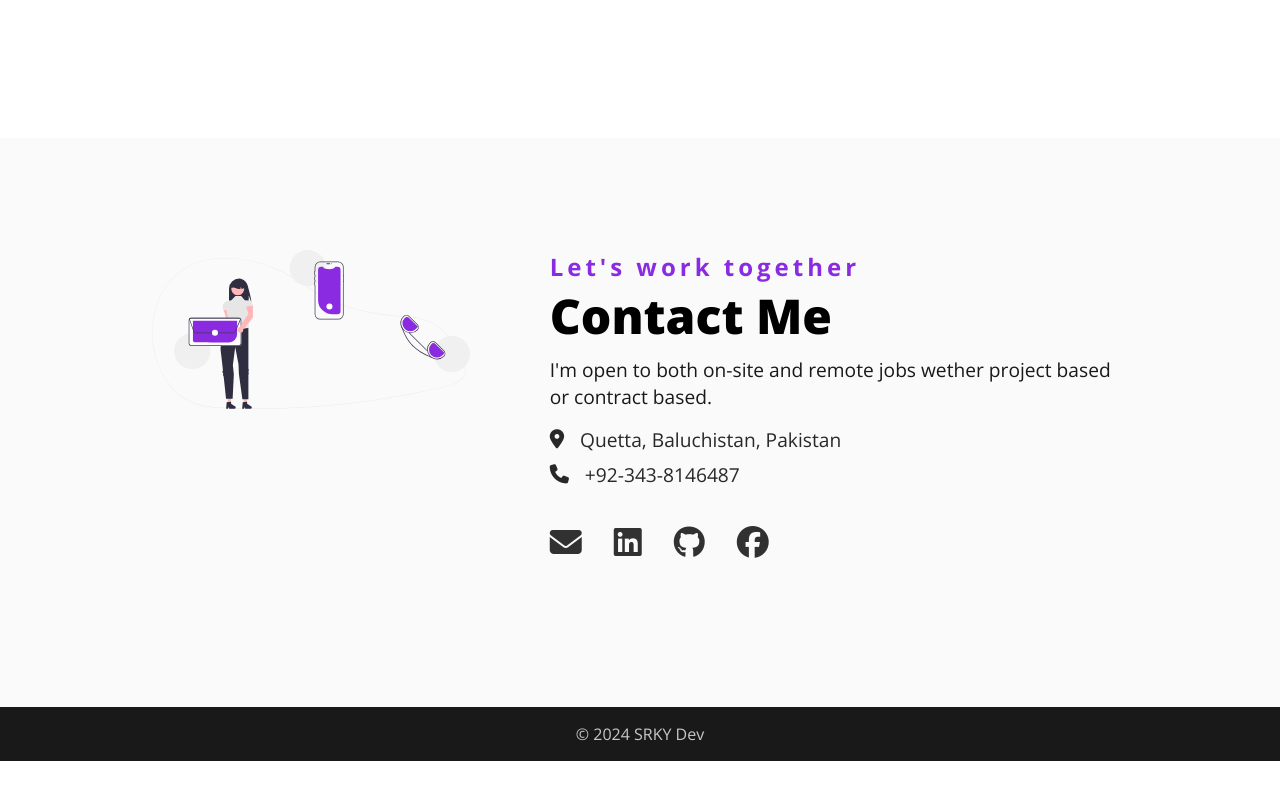
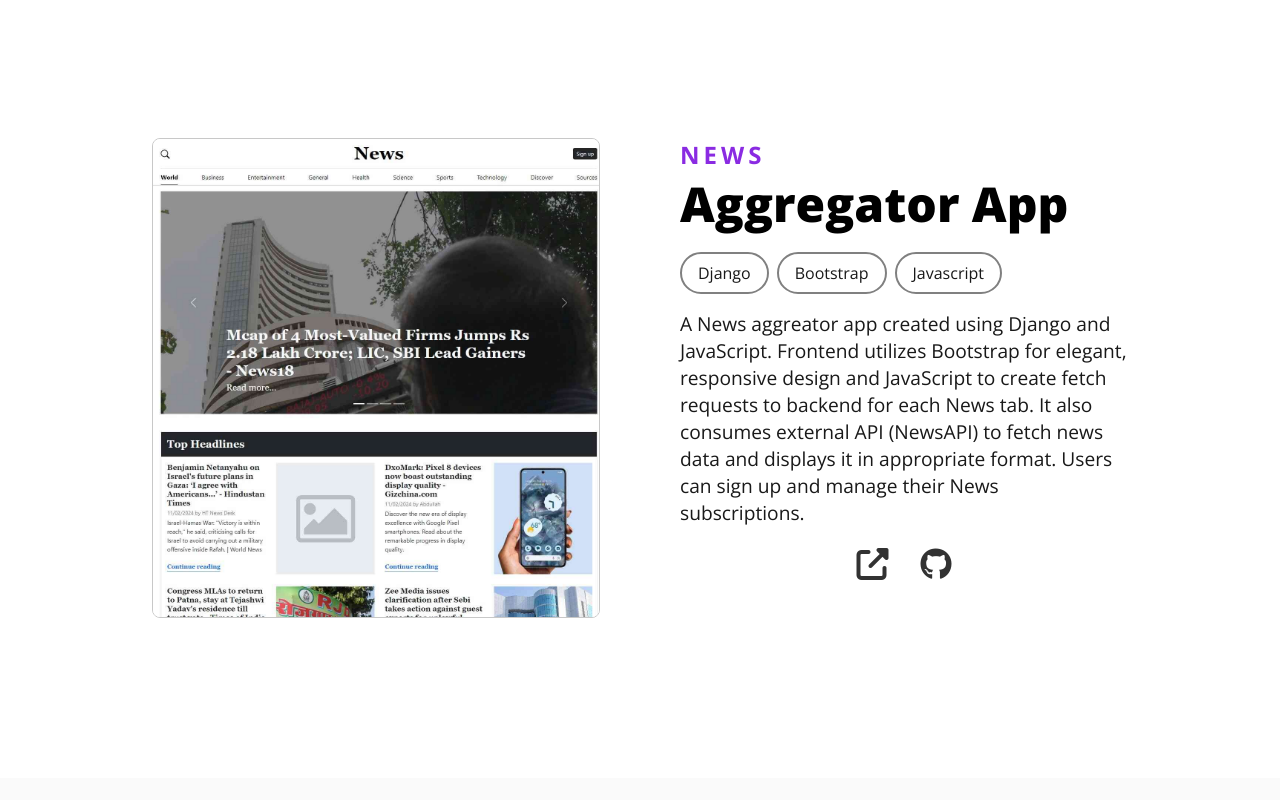
Before and after one commit to srky420/react-portfolio-frontend, a React (Create React App) app: page / in a window 1280 px wide. Shown: the part 4126-4926 px from the top of the page. Before the commit the page ends 4887 px from the top, so only its background shows below. Built offline with nearby package versions, Linux system fonts and the light colour scheme.

Commit message:
Add new project and tags

```diff
--- a/src/components/Projects.js
+++ b/src/components/Projects.js
@@ -18,7 +18,7 @@ export const Projects = () => {
             <div className={isIntersecting ? "projects from-left animate" : "projects from-left"}>
                 <h2 className="projects-heading">Projects</h2>
                 <div className="projects">
-                {work.slice(0, 4).map((item, index) => (
+                {work.slice(0, 5).map((item, index) => (
                     <Project data={item} index={index} key={"project" + index} />
                 ))}
                 </div>
```
